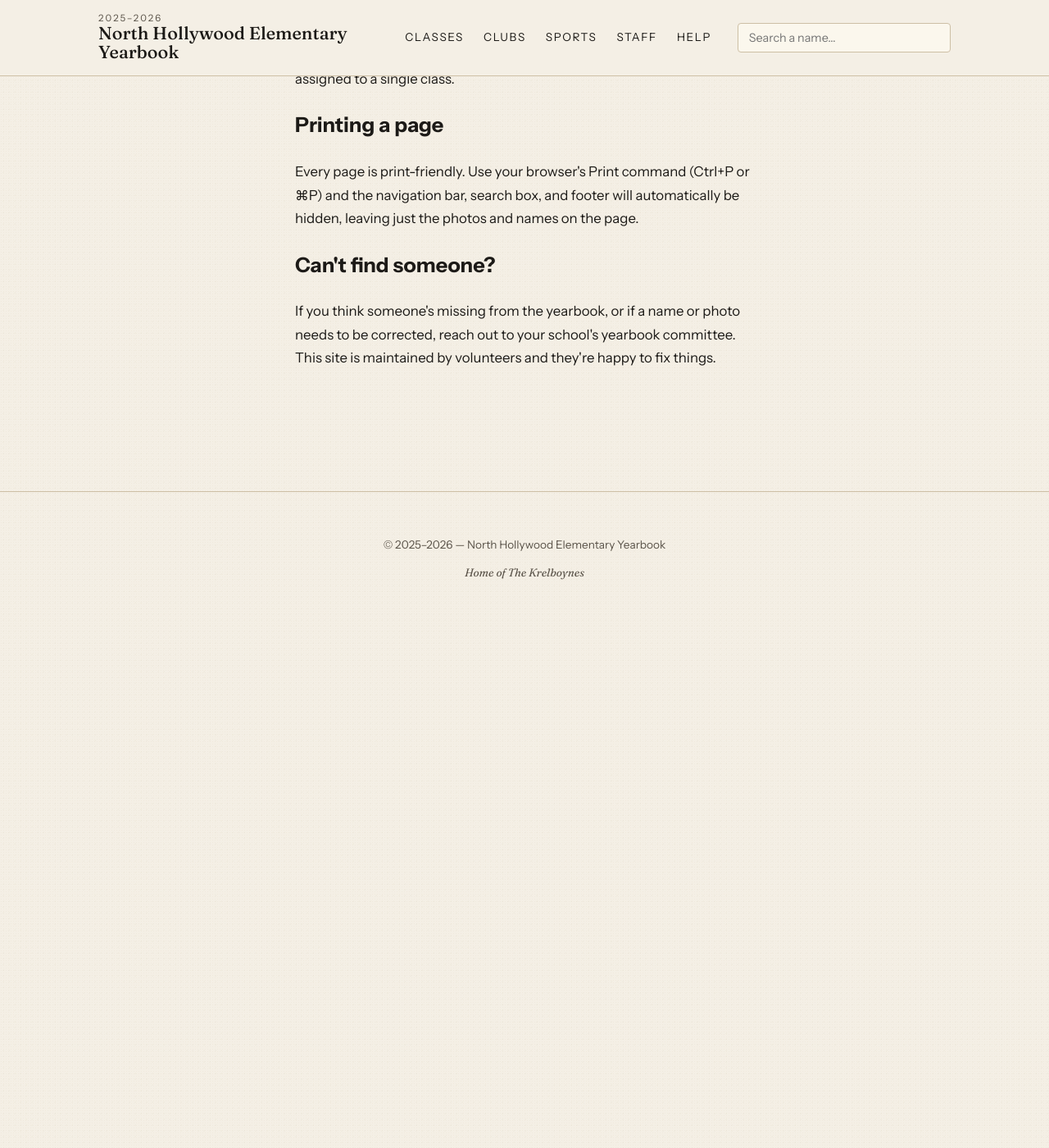
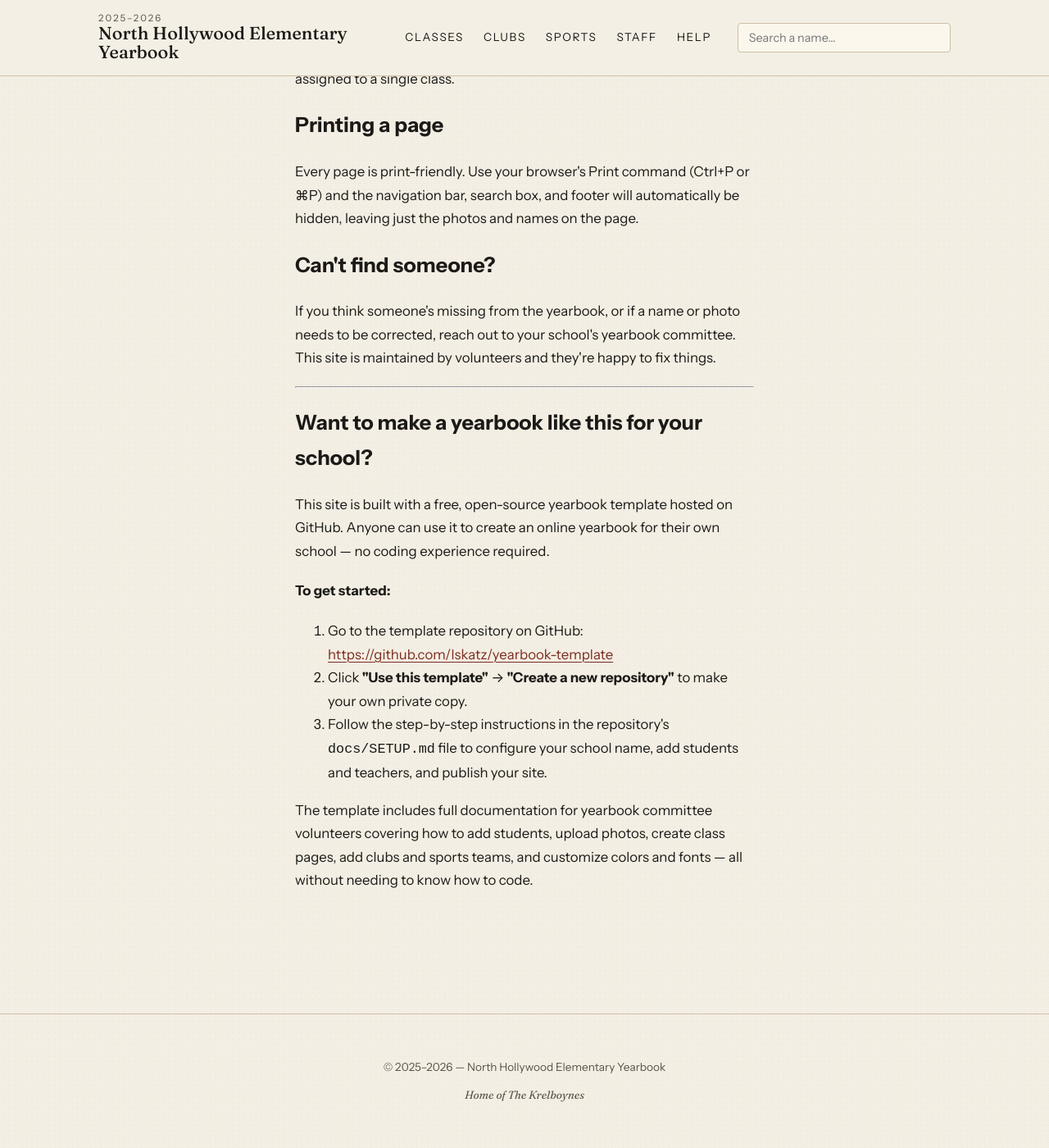
Before and after one commit to lskatz/yearbook-template, a Jekyll site: the page built from help.md, in a window 1280 px wide and 1400 px high, scrolled down 999 px. Shown: the whole window at 82% size. Built offline with Jekyll 4.4.1, drawn with Linux system fonts in a browser that asks for light colours.

Commit message:
docs: add 'want your own yearbook?' section to help page and github_repo config key
Agent-Logs-Url: https://github.com/lskatz/yearbook-template/sessions/825eb3e0-d2e2-43ff-851d-13ce1c045ea4

Co-authored-by: lskatz <14798+lskatz@users.noreply.github.com>

```diff
--- a/_config.yml
+++ b/_config.yml
@@ -13,6 +13,11 @@ title: "North Hollywood Elementary Yearbook"
 description: "2025–2026 school year"
 school_year: "2025–2026"
 mascot: "The Krelboynes"
+
+# The public URL of this yearbook's GitHub repository. Shown on the /help/
+# page so visitors who want to create their own yearbook can find the template.
+# Update this to your own fork's URL after you use the template.
+github_repo: "https://github.com/lskatz/yearbook-template"
 
 # If your site is deployed at https://your-org.github.io (no subpath), leave
 # both of these empty. If it's at https://your-org.github.io/yearbook/, set
--- a/help.md
+++ b/help.md
@@ -59,4 +59,37 @@ permalink: /help/
   site is maintained by volunteers and they're happy to fix things.
 </p>
 
+<hr>
+
+<h2>Want to make a yearbook like this for your school?</h2>
+<p>
+  This site is built with a free, open-source yearbook template hosted on
+  GitHub. Anyone can use it to create an online yearbook for their own school
+  — no coding experience required.
+</p>
+<p>
+  <strong>To get started:</strong>
+</p>
+<ol>
+  <li>
+    Go to the template repository on GitHub:<br>
+    <a href="{{ site.github_repo }}" target="_blank" rel="noopener noreferrer">{{ site.github_repo }}</a>
+  </li>
+  <li>
+    Click <strong>"Use this template"</strong> → <strong>"Create a new
+    repository"</strong> to make your own private copy.
+  </li>
+  <li>
+    Follow the step-by-step instructions in the repository's
+    <code>docs/SETUP.md</code> file to configure your school name, add
+    students and teachers, and publish your site.
+  </li>
+</ol>
+<p>
+  The template includes full documentation for yearbook committee volunteers
+  covering how to add students, upload photos, create class pages, add clubs
+  and sports teams, and customize colors and fonts — all without needing to
+  know how to code.
+</p>
+
 </article>
```
Also changed, not shown: docs/CUSTOMIZING.md (+8 -0 lines).
